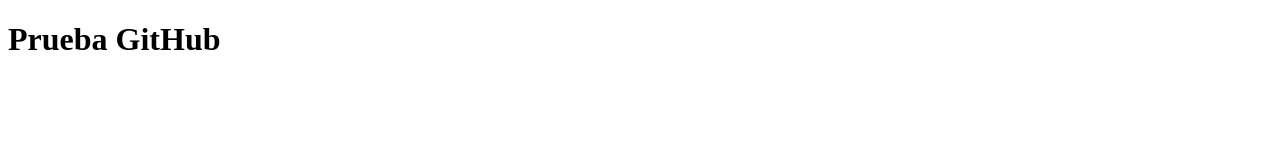
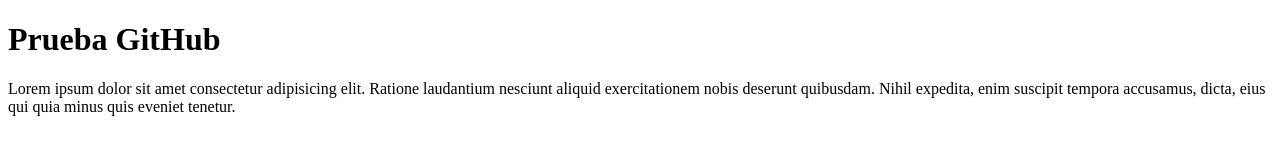
Before and after one commit to Cristianhtby01/prueba, a plain HTML site: page index.html in a window 1280 px wide. Drawn offline with Linux system fonts and the light colour scheme.

Commit message:
parrafo commit

```diff
--- a/index.html
+++ b/index.html
@@ -8,5 +8,6 @@
 </head>
 <body>
     <h1>Prueba GitHub</h1>
+    <p>Lorem ipsum dolor sit amet consectetur adipisicing elit. Ratione laudantium nesciunt aliquid exercitationem nobis deserunt quibusdam. Nihil expedita, enim suscipit tempora accusamus, dicta, eius qui quia minus quis eveniet tenetur.</p>
 </body>
 </html>
```
